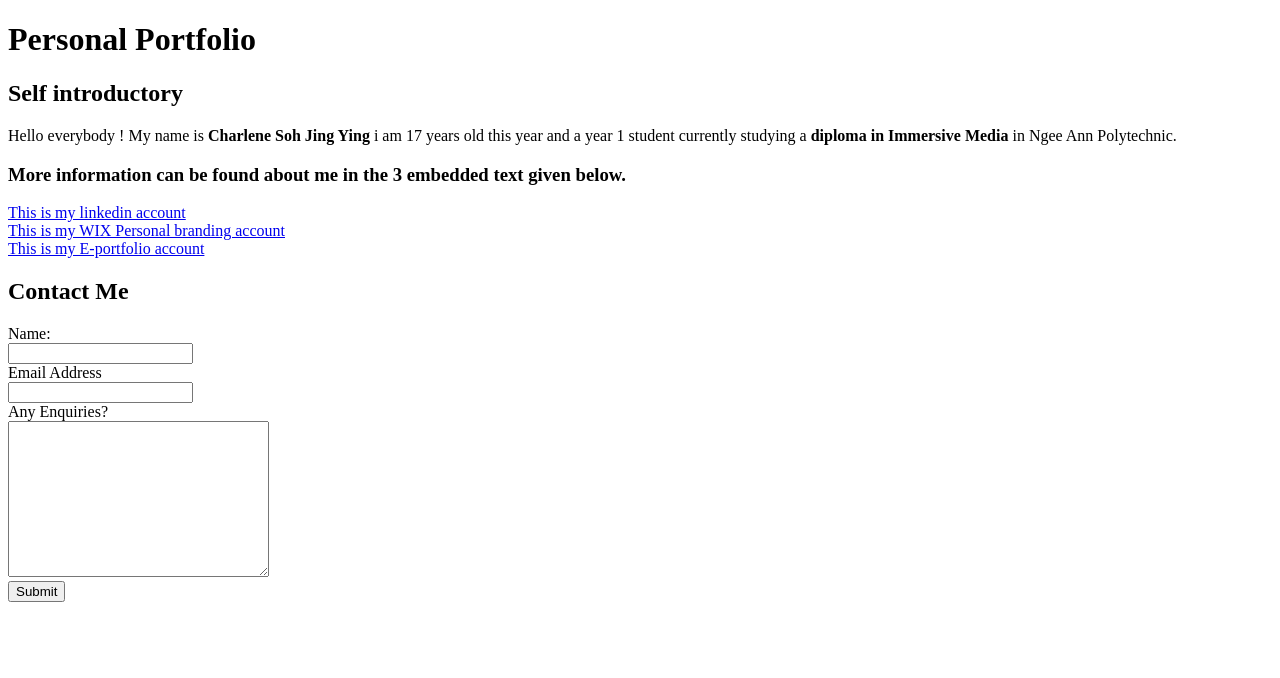
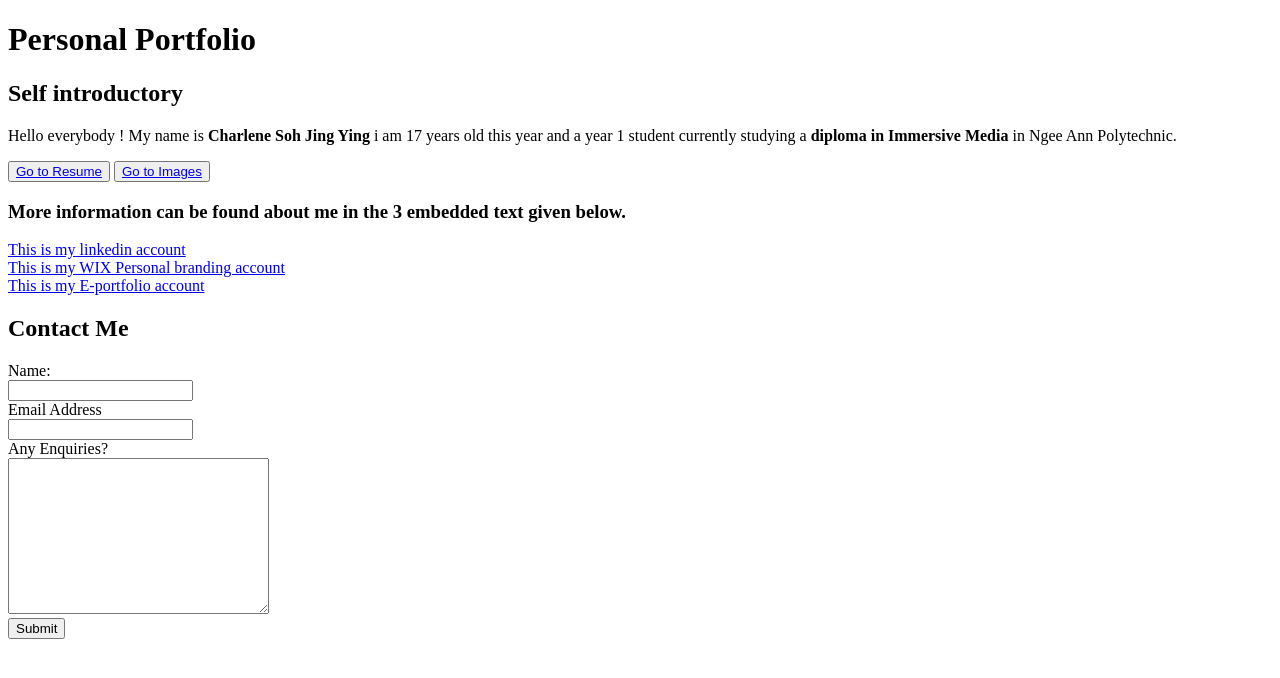
Before and after one commit to Charlenesoh/ASG1, a plain HTML site: page index.html in a window 1280 px wide. Drawn offline with Linux system fonts and the light colour scheme.

Commit message:
buttons added

```diff
--- a/index.html
+++ b/index.html
@@ -14,6 +14,12 @@
                     17 years old this year and a year 1 student currently studying a
                     <strong>diploma in Immersive Media</strong> in Ngee Ann Polytechnic.</p>
 
+                    <button>
+                        <a href= "resume.html">Go to Resume</a><br>
+                    </button>
+                    <button>
+                        <a href= "photo.html">Go to Images</a><br>
+                        </button>
 
                     </body>
 
```
Also changed, not shown: resume.html (+6 -0 lines).
